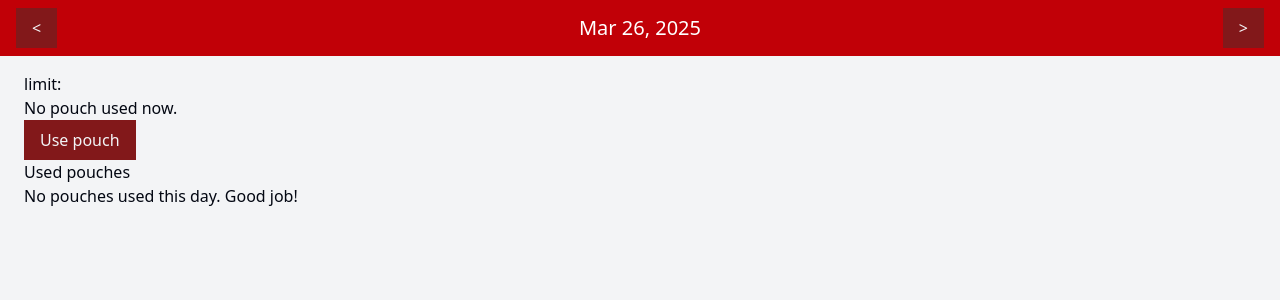
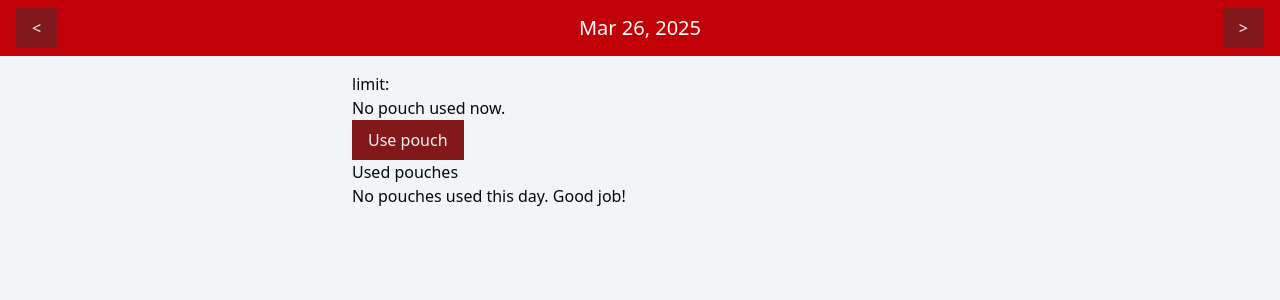
Before and after one commit to bartoszOsn/nicotine-quit-helper, an Angular app: page / in a window 1280 px wide. Shown: the top 300 px of the page. Built offline with nearby package versions, Linux system fonts and the light colour scheme.

Commit message:
max-width

```diff
--- a/src/ui/home/HomeRootComponent.html
+++ b/src/ui/home/HomeRootComponent.html
@@ -2,6 +2,8 @@
     <app-header app-header>
         <home-day-selector />
     </app-header>
+    <div class="w-full flex justify-center">
+        <div class="max-w-xl w-full">
             @switch (selectedDayTimeState$ | async) {
                 @case (DayTimeState.PAST) {
                     <past-view />
@@ -13,4 +15,6 @@
                     <future-view />
                 }
             }
+        </div>
+    </div>
 </app-shell>
```
Lines whose indentation alone changed are shown as unchanged.
